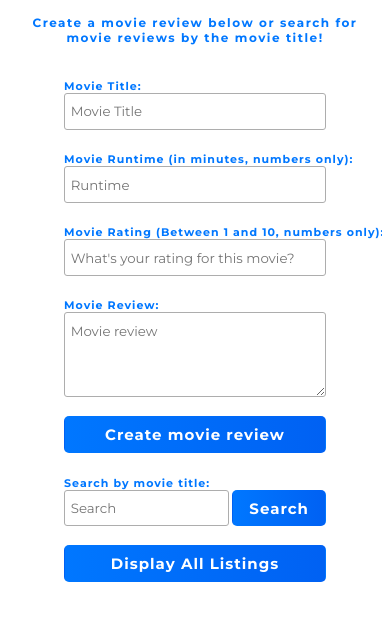
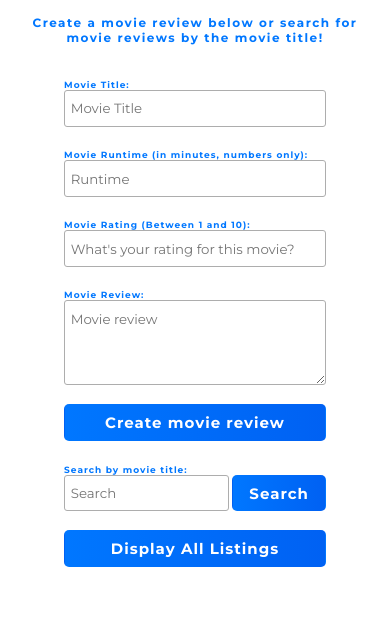
Before and after one commit to Jason-Pallone/SQL-orm-with-nodeJS-project, a website: page client/index.html in a window 390 px wide. Shown: the part 79-700 px from the top of the page. Drawn offline with nearby package versions, Linux system fonts and the light colour scheme.

Commit message:
Changed label font size for mobile

```diff
--- a/client/css/main.css
+++ b/client/css/main.css
@@ -160,7 +160,7 @@ label {
   width: 100%;
   margin-top: 6%;
   margin-left: 15%;
-  font-size: 11px;
+  font-size: 9px;
   font-weight: bold;
   letter-spacing: 1px;
 }
--- a/client/index.html
+++ b/client/index.html
@@ -25,7 +25,7 @@
     <input type="text" name="title" alt="Movie title" id="title" placeholder="Movie Title" />
     <label for="runtime">Movie Runtime (in minutes, numbers only):</label>
     <input type="text" name="runtime" alt="Movie Runtime" id="runtime" placeholder="Runtime" />
-    <label for="rating">Movie Rating (Between 1 and 10, numbers only):</label>
+    <label for="rating">Movie Rating (Between 1 and 10):</label>
     <input type="text" name="rating" alt="Movie Rating" id="rating" placeholder="What's your rating for this movie?" />
     <label for="review">Movie Review:</label>
     <textarea name="review" alt="Movie Review" id="review" rows="4" cols="50" placeholder="Movie review"></textarea>
```
